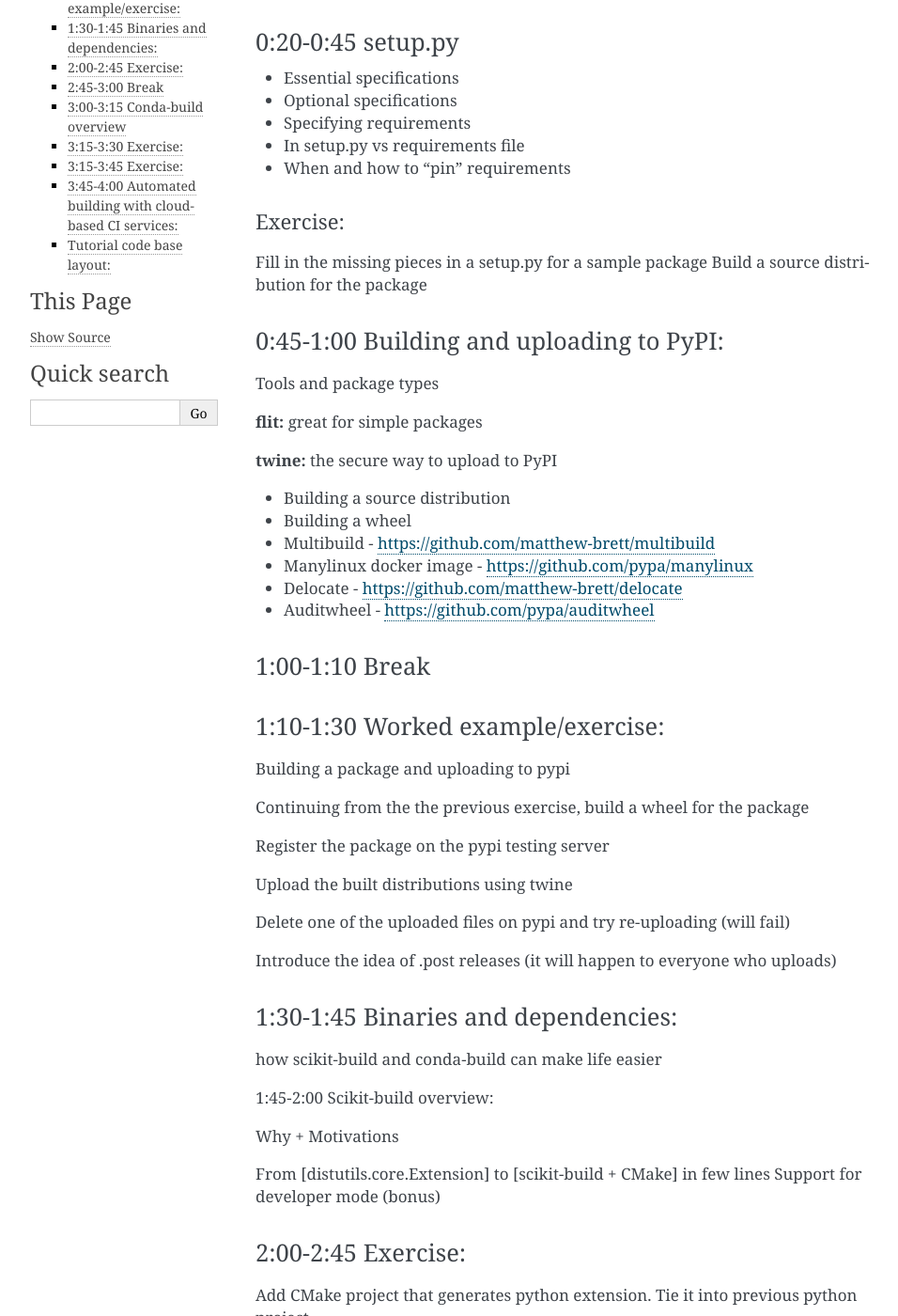
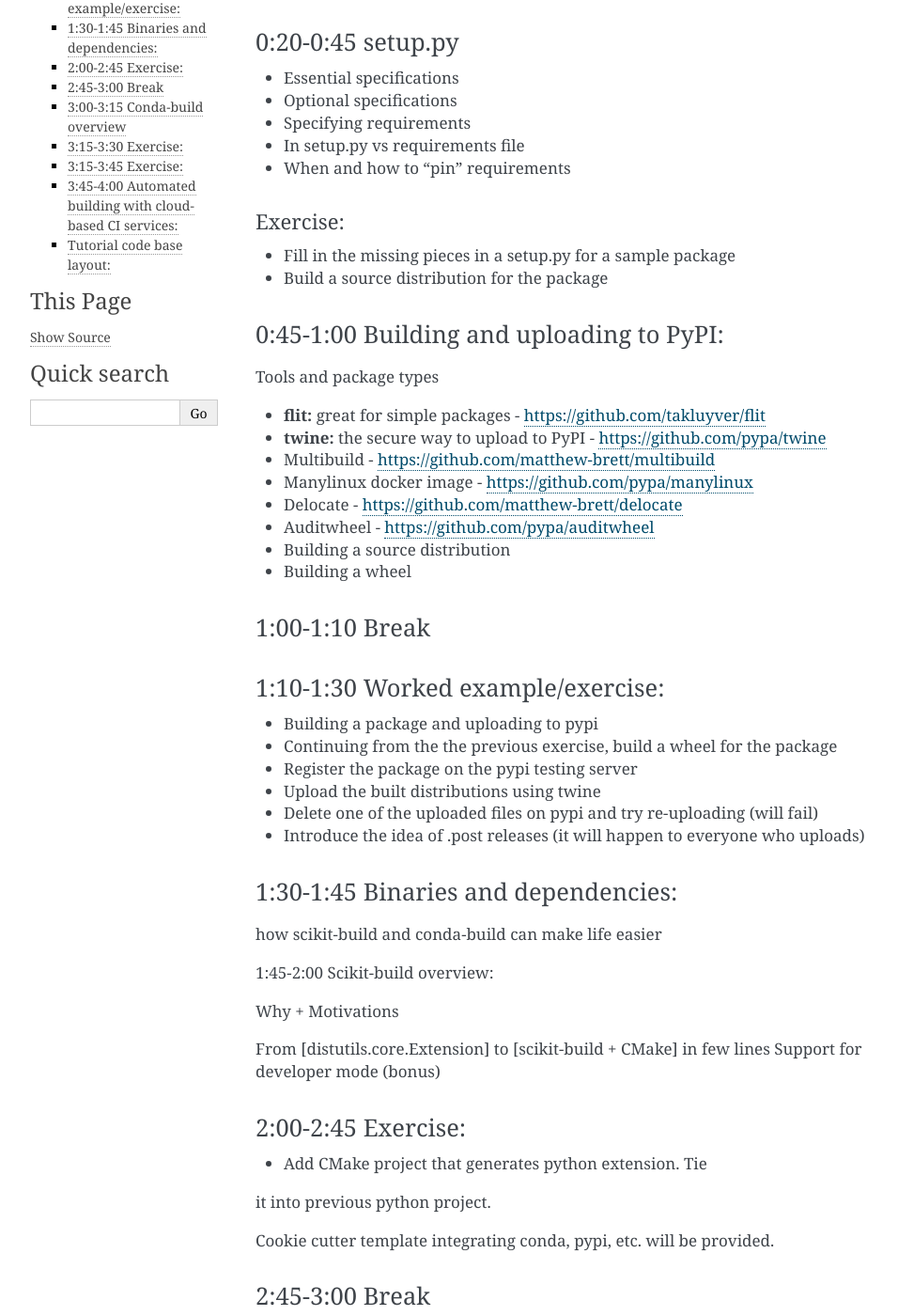
Before and after one commit to python-packaging-tutorial/python-packaging-tutorial, a Sphinx documentation site: the page built from sphinx_presentation/source/overview.rst, in a window 1280 px wide and 1400 px high, scrolled down 306 px. Shown: the whole window at 94% size, without its empty margins (148-1104 px from the left). Built offline with Sphinx 7.4.7, drawn with Linux system fonts in a browser that asks for light colours; some of the changed text lies outside the part shown.

Commit message:
outline reformatting

```diff
--- a/sphinx_presentation/source/overview.rst
+++ b/sphinx_presentation/source/overview.rst
@@ -24,30 +24,24 @@
 Exercise:
 .........
 
-Fill in the missing pieces in a setup.py for a sample package
-Build a source distribution for the package
+* Fill in the missing pieces in a setup.py for a sample package
+* Build a source distribution for the package
 
 0:45-1:00 Building and uploading to PyPI:
 -----------------------------------------
 
 Tools and package types
 
-
-**flit:** great for simple packages
-
-**twine:** the secure way to upload to PyPI
+* **flit:** great for simple packages - https://github.com/takluyver/flit
+* **twine:** the secure way to upload to PyPI - https://github.com/pypa/twine
+* Multibuild - https://github.com/matthew-brett/multibuild
+* Manylinux docker image - https://github.com/pypa/manylinux
+* Delocate - https://github.com/matthew-brett/delocate
+* Auditwheel - https://github.com/pypa/auditwheel
 
 * Building a source distribution
-
 * Building a wheel
 
-* Multibuild - https://github.com/matthew-brett/multibuild
-
-* Manylinux docker image - https://github.com/pypa/manylinux
-
-* Delocate - https://github.com/matthew-brett/delocate
-
-* Auditwheel - https://github.com/pypa/auditwheel
 
 1:00-1:10 Break
 ---------------
@@ -55,17 +49,12 @@
 1:10-1:30 Worked example/exercise:
 ----------------------------------
 
-Building a package and uploading to pypi
-
-Continuing from the the previous exercise, build a wheel for the package
-
-Register the package on the pypi testing server
-
-Upload the built distributions using twine
-
-Delete one of the uploaded files on pypi and try re-uploading (will fail)
-
-Introduce the idea of .post releases (it will happen to everyone who uploads)
+* Building a package and uploading to pypi
+* Continuing from the the previous exercise, build a wheel for the package
+* Register the package on the pypi testing server
+* Upload the built distributions using twine
+* Delete one of the uploaded files on pypi and try re-uploading (will fail)
+* Introduce the idea of .post releases (it will happen to everyone who uploads)
 
 1:30-1:45 Binaries and dependencies:
 ------------------------------------
@@ -82,7 +71,7 @@
 2:00-2:45 Exercise:
 -------------------
 
-Add CMake project that generates python extension.  Tie
+* Add CMake project that generates python extension.  Tie
 it into previous python project.
 
 Cookie cutter template integrating conda, pypi, etc. will be provided.
@@ -96,30 +85,21 @@
 3:15-3:30 Exercise:
 -------------------
 
-Write a conda recipe for the sample package from previous exercises (pure python)
-
-noarch packages
-
-Upload to anaconda cloud
+* Write a conda recipe for the sample package from previous exercises (pure python)
+* noarch packages
+* Upload to anaconda cloud
 
 3:15-3:45 Exercise:
 -------------------
 
-Recipe for package with compiled extensions
-
-Add compiled extension (source will be provided to students) to sample package
-
-Modify recipe, if needed
-
-Rebuild the package
-
-Version pinning (python, numpy)
-
-Split packages - multi-ecosystem ones
-
-Compiler packages + pin_downstream
-
-Interoperation with scikit-build
+* Recipe for package with compiled extensions
+* Add compiled extension (source will be provided to students) to sample package
+* Modify recipe, if needed
+* Rebuild the package
+* Version pinning (python, numpy)
+* Split packages - multi-ecosystem ones
+* Compiler packages + pin_downstream
+* Interoperation with scikit-build
 
 3:45-4:00 Automated building with cloud-based CI services:
 ----------------------------------------------------------
```
Also changed, not shown: other parts of sphinx_presentation/source/overview.rst (+13 -25 lines).
